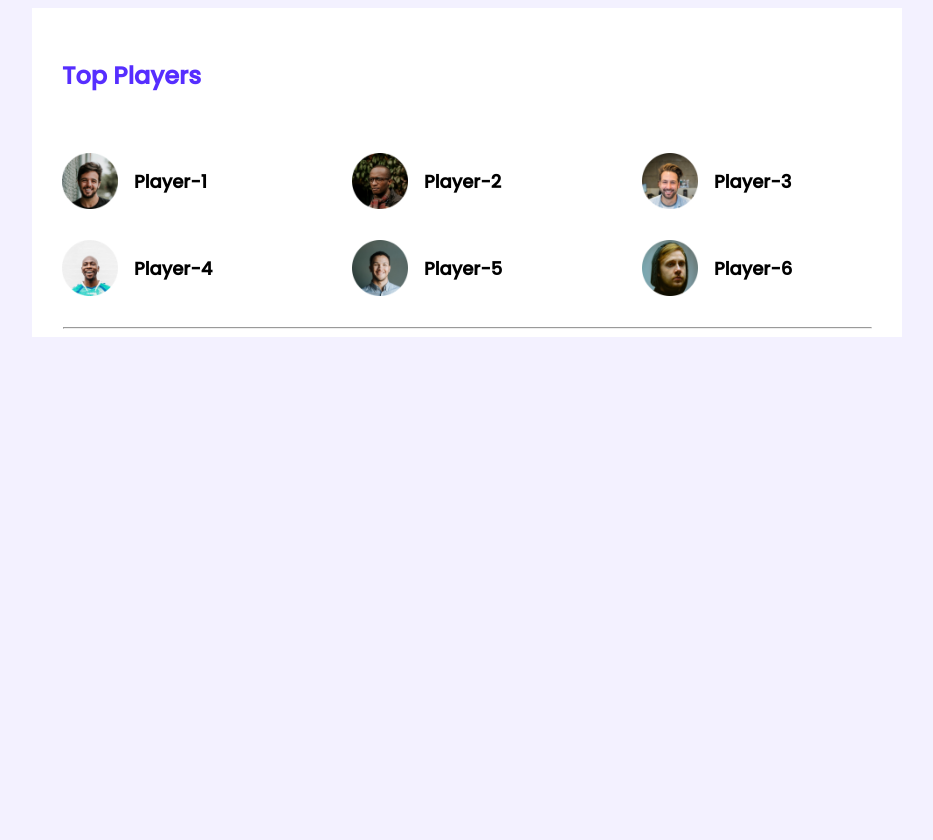
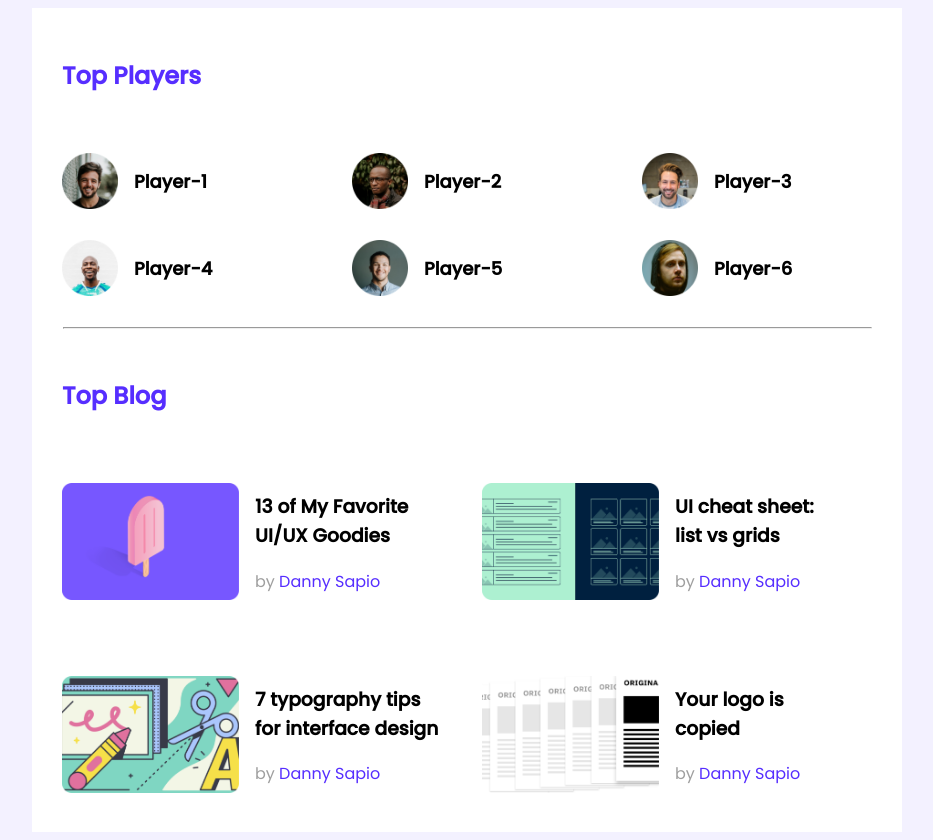
Before and after one commit to adnanhjoy/leader-board, a plain HTML site: page index.html in a window 1280 px wide. Shown: the whole page, without its empty margins (173-1106 px from the left). Before the commit the page ends 800 px from the top, so only its background shows below. Drawn offline with Linux system fonts and the light colour scheme.

Commit message:
leader-board

```diff
--- a/index.html
+++ b/index.html
@@ -47,6 +47,44 @@
                 </div>
             </div>
             <hr class="hr-line">
+
+            <div class="top-blog">
+                <h2 class="blog-title">Top Blog</h2>
+                <div class="blogs">
+                    <div class="blog">
+                        <img src="images/blogs/blog-1.png" alt="">
+                        <div class="blog-content">
+                            <h3>13 of My Favorite <br>
+                                UI/UX Goodies</h3>
+                            <p><span>by</span> Danny Sapio</p>
+                        </div>
+                    </div>
+                    <div class="blog">
+                        <img src="images/blogs/blog-2.png" alt="">
+                        <div class="blog-content">
+                            <h3>UI cheat sheet: <br>
+                                list vs grids</h3>
+                            <p><span>by</span> Danny Sapio</p>
+                        </div>
+                    </div>
+                    <div class="blog">
+                        <img src="images/blogs/blog-3.png" alt="">
+                        <div class="blog-content">
+                            <h3>7 typography tips <br>
+                                for interface design</h3>
+                            <p><span>by</span> Danny Sapio</p>
+                        </div>
+                    </div>
+                    <div class="blog">
+                        <img src="images/blogs/blog-4.png" alt="">
+                        <div class="blog-content">
+                            <h3>Your logo is <br>
+                                copied</h3>
+                            <p><span>by</span> Danny Sapio</p>
+                        </div>
+                    </div>
+                </div>
+            </div>
         </section>
     </main>
 </body>
--- a/style.css
+++ b/style.css
@@ -21,7 +21,8 @@ main {
 
 }
 
-.player-title {
+.player-title,
+.blog-title {
     font-size: 24px;
     color: #562EFF;
     padding-top: 30px;
@@ -57,3 +58,34 @@ main {
     width: 807px;
 
 }
+
+.blogs {
+    display: grid;
+    grid-template-columns: repeat(2, 1fr);
+    grid-row-gap: 26px;
+    padding-left: 30px;
+
+}
+
+.blog {
+    display: flex;
+    align-items: center;
+    margin-bottom: 30px;
+}
+
+.blog-content {
+    padding-left: 16px;
+}
+
+.blog-content p {
+    color: #562EFF;
+}
+
+.blog-content span {
+    color: #9F9F9F;
+}
+
+.blog img {
+    width: 177px;
+    height: 117px;
+}
```
